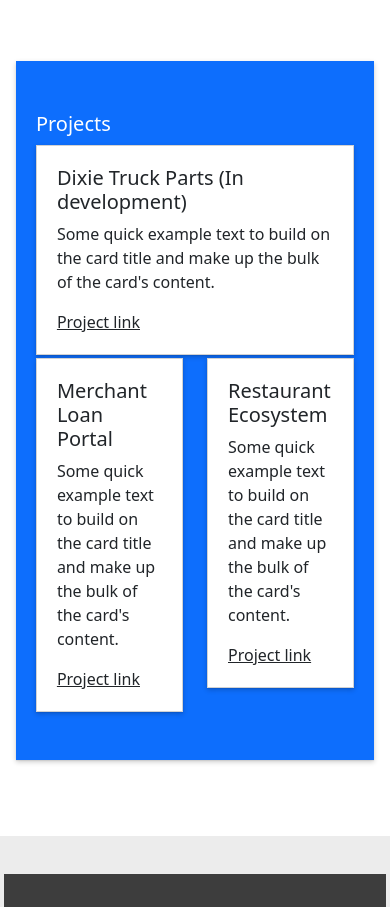
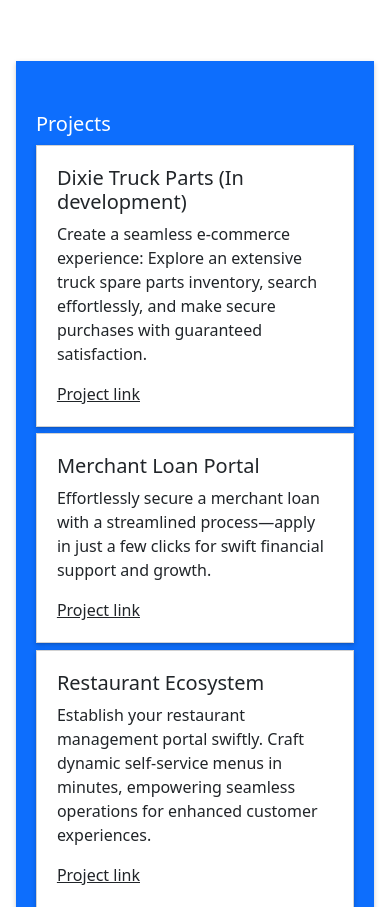
Before and after one commit to alaukikchauhan/alaukikportfolio, a plain HTML site: page index.html in a window 390 px wide. Shown: the part 4800-5707 px from the top of the page. Drawn offline with nearby package versions, Linux system fonts and the light colour scheme.

Commit message:
updated content

```diff
--- a/index.html
+++ b/index.html
@@ -218,12 +218,12 @@
                                         </div>
                                     </div>
                                 </div>
-                                <div class="row">
+                                <div class="row projects-box">
                                     <div class="col">
                                         <div class="card project-card mx-auto">
                                             <div class="card-body">
                                               <h5 class="card-title">Dixie Truck Parts (In development)</h5>
-                                              <p class="card-text">Some quick example text to build on the card title and make up the bulk of the card's content.</p>
+                                              <p class="card-text">Create a seamless e-commerce experience: Explore an extensive truck spare parts inventory, search effortlessly, and make secure purchases with guaranteed satisfaction.</p>
                                               <a href="https://dixiepartscentre.com/" class="card-link" arget="_blank">Project link</a>
                                             </div>
                                           </div>
@@ -232,7 +232,7 @@
                                         <div class="card project-card mx-auto">
                                             <div class="card-body">
                                               <h5 class="card-title">Merchant Loan Portal</h5>
-                                              <p class="card-text">Some quick example text to build on the card title and make up the bulk of the card's content.</p>
+                                              <p class="card-text">Effortlessly secure a merchant loan with a streamlined process—apply in just a few clicks for swift financial support and growth.</p>
                                               <a href="https://www.incred.com/home/merchant-loan/" class="card-link" arget="_blank">Project link</a>
                                             </div>
                                           </div>
@@ -241,7 +241,7 @@
                                         <div class="card project-card mx-auto">
                                             <div class="card-body">
                                               <h5 class="card-title">Restaurant Ecosystem</h5>
-                                              <p class="card-text">Some quick example text to build on the card title and make up the bulk of the card's content.</p>
+                                              <p class="card-text">Establish your restaurant management portal swiftly. Craft dynamic self-service menus in minutes, empowering seamless operations for enhanced customer experiences.</p>
                                               <a href="https://confiancelabs.com/" class="card-link" arget="_blank">Project link</a>
                                             </div>
                                           </div>
--- a/main.css
+++ b/main.css
@@ -79,6 +79,7 @@ body {
   margin-top: 2%;
   box-shadow: 0 1px 1px 0 rgba(0, 0, 0, 0.06), 0 2px 5px 0 rgba(0, 0, 0, 0.2);
   border-radius: 0 !important;
+  height: 220px;
 }
 
 .project-card .card-link {
@@ -154,4 +155,12 @@ script {
   .home-pad {
     padding-top: 25%;
   }
+
+  .project-card {
+    height: auto;
+  }
+
+  .projects-box .col {
+    flex: none !important;
+  }
 }
```
